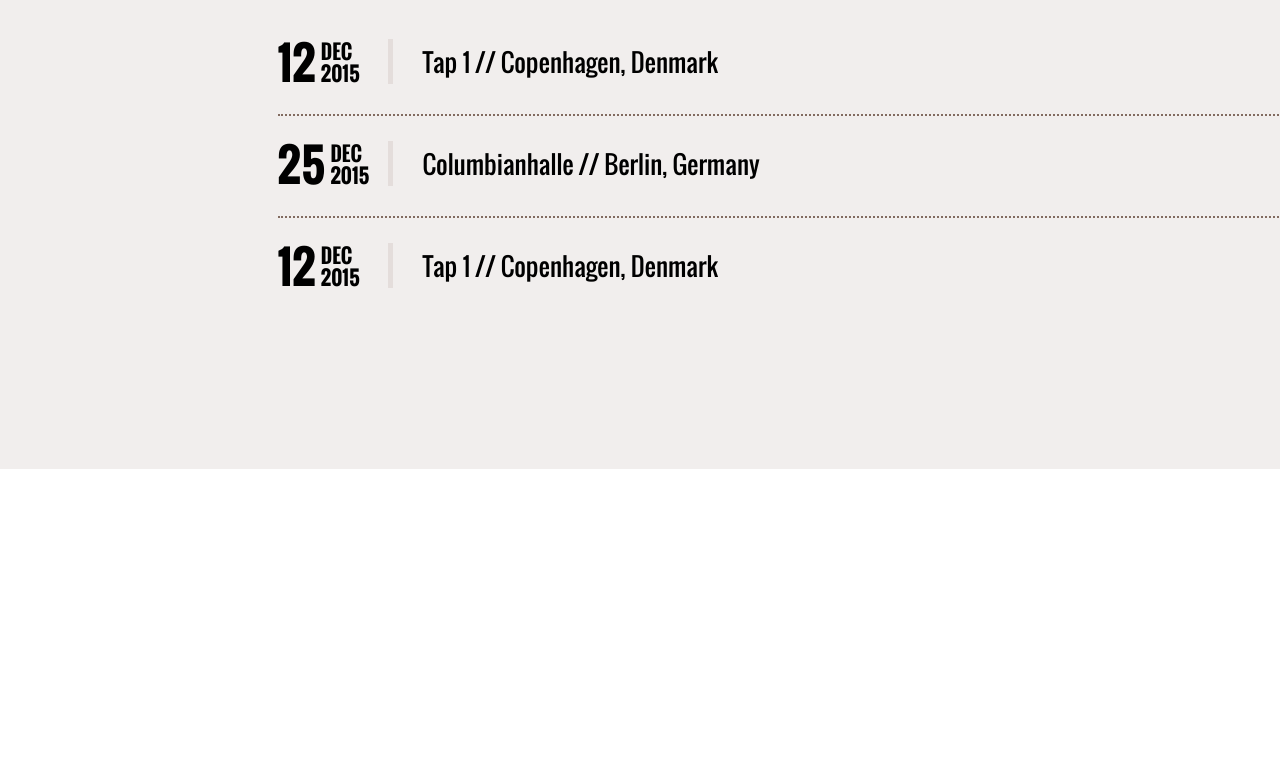
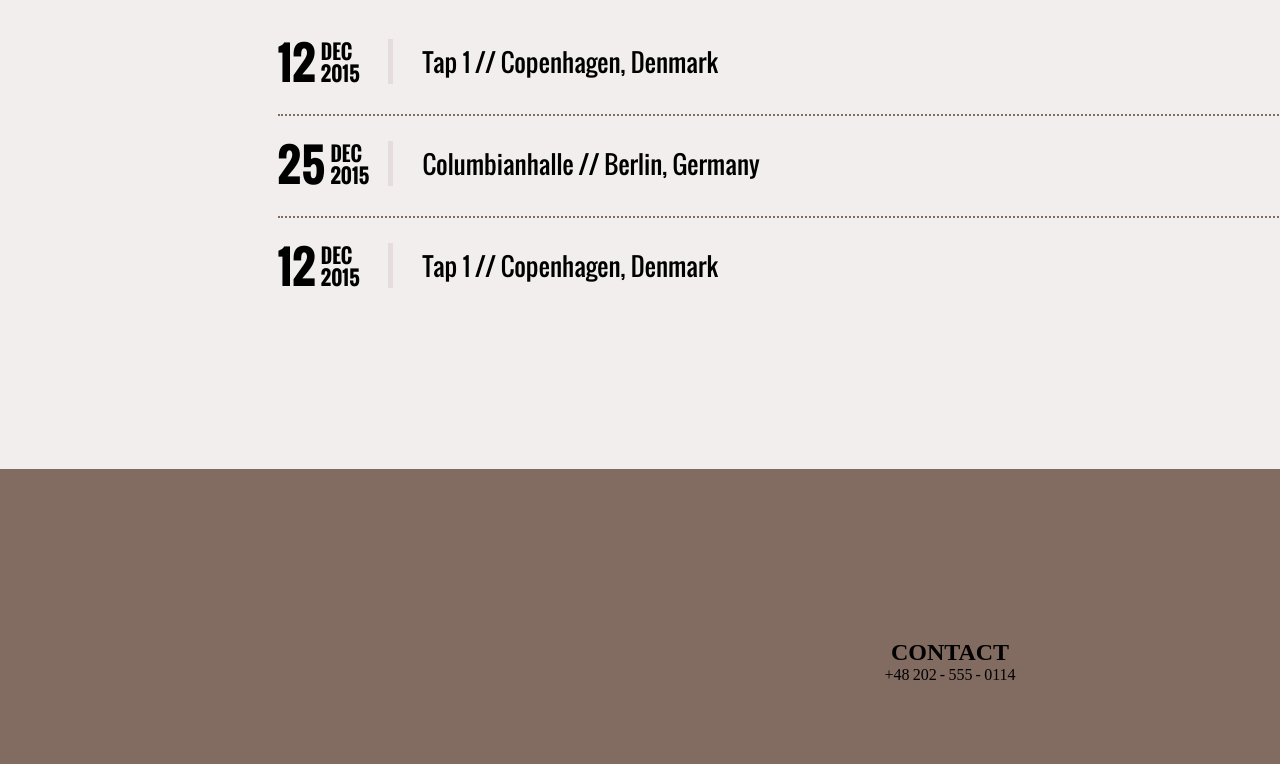
Before and after one commit to vansosnin/template_theband, a website: page index.html in a window 1280 px wide. Shown: the part 3395-4159 px from the top of the page. Before the commit the page ends 3864 px from the top, so only its background shows below. Drawn offline with Linux system fonts and the light colour scheme.

Commit message:
Begin work on contacts footer

```diff
--- a/index.html
+++ b/index.html
@@ -392,5 +392,15 @@
             </div>
         </div>
     </section>
+
+
+    <footer class="contacts">
+        <div class="contact-info">
+            <h2 class="contact-info__title">Contact</h2>
+            <div class="contact-info__phone">
+                +48&thinsp;202&thinsp;-&thinsp;555&thinsp;-&thinsp;0114
+            </div>
+        </div>
+    </footer>
 </body>
 </html>
--- /dev/null
+++ b/src/styles/contacts.scss
@@ -0,0 +1,21 @@
+@import './variables';
+@import './mixins';
+
+.contacts {
+    @include section();
+
+    padding: 170px 0 80px;
+
+    background: $mainColor;
+}
+
+.contact-info {
+    text-align: center;
+    text-transform: uppercase;
+}
+
+.contact-info__title {
+}
+
+.contact-info__phone {
+}
```
Also changed, not shown: dist/styles.css.
